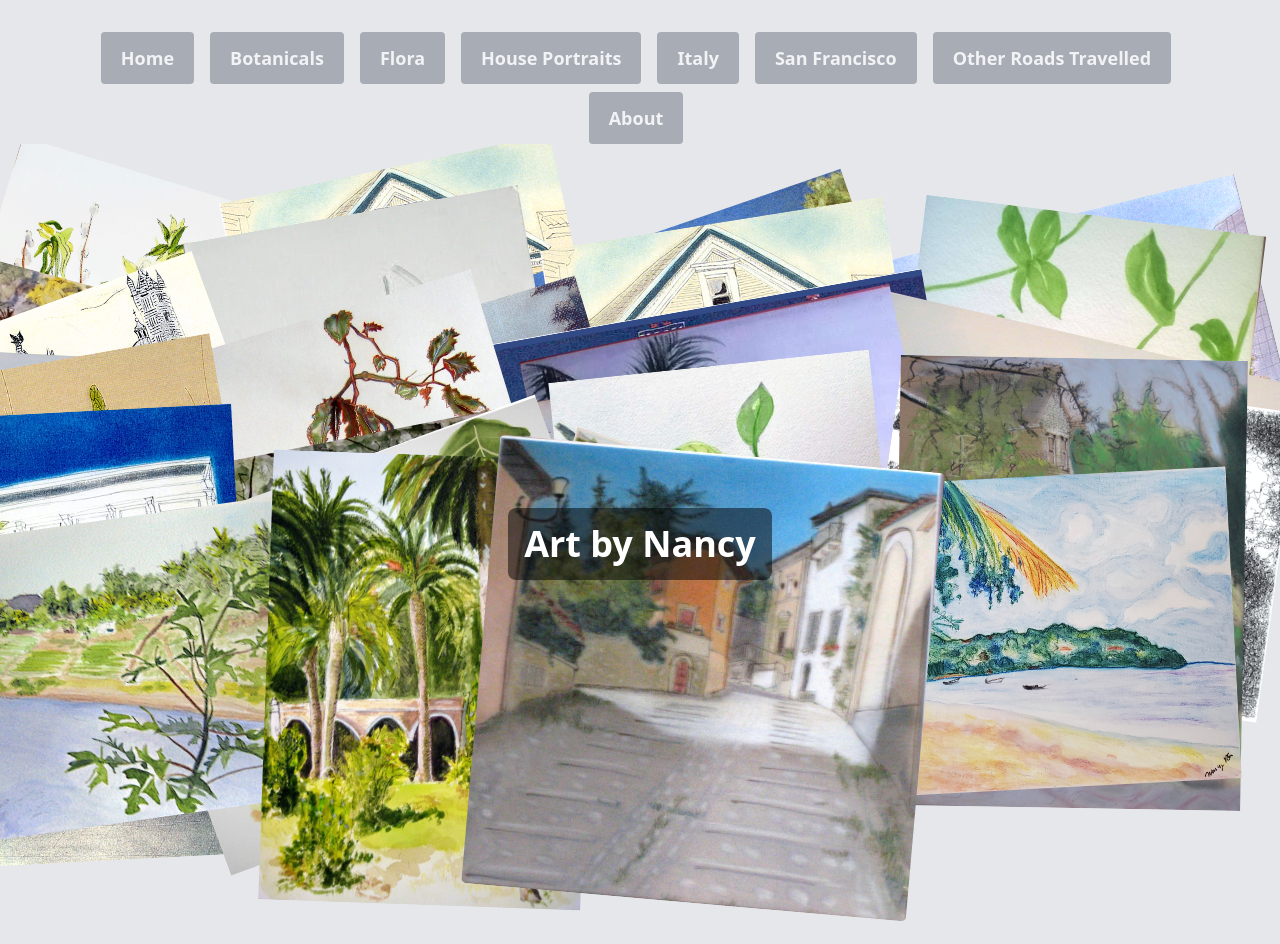
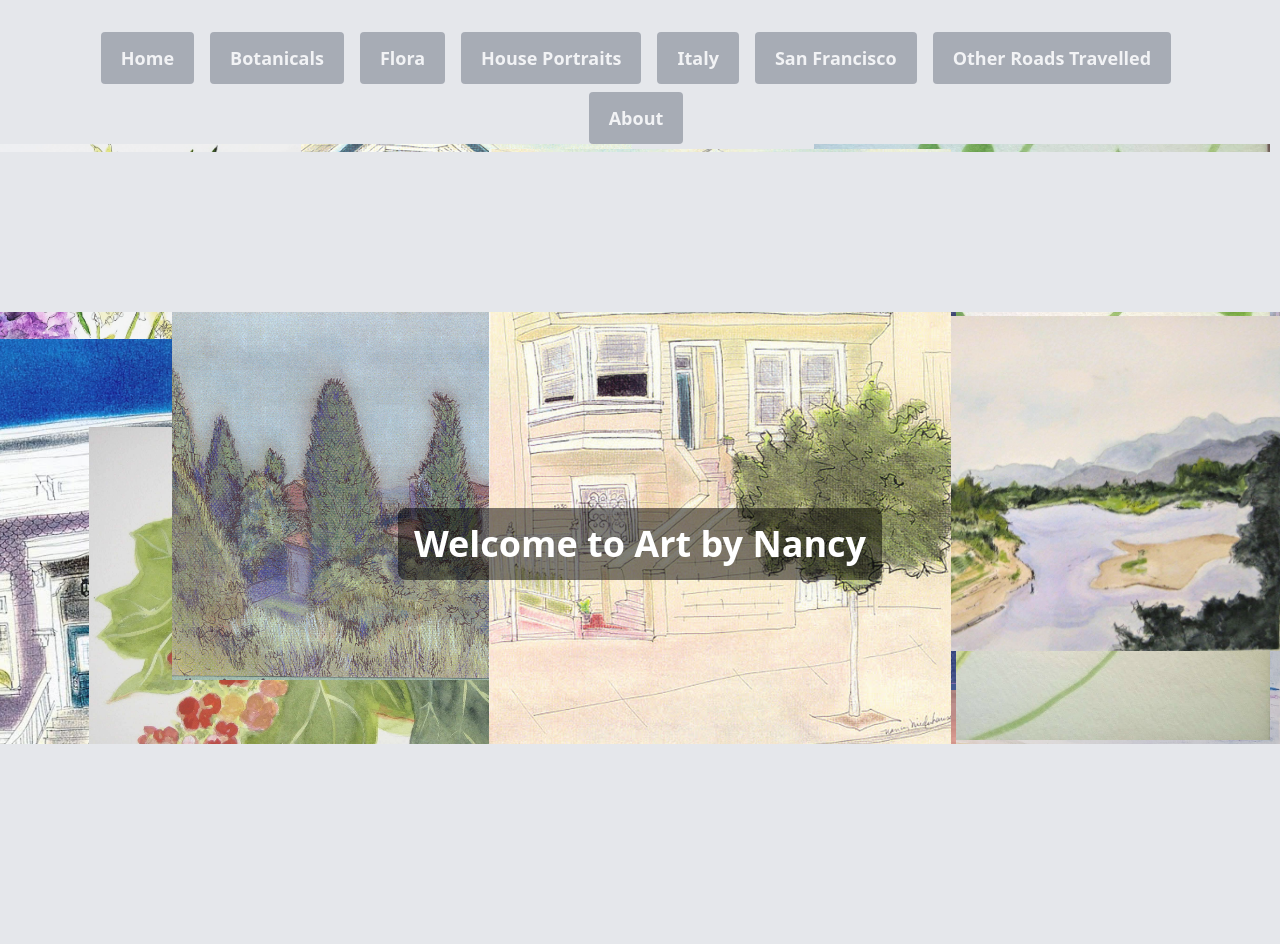
Before and after one commit to ChromaticRanger/artbynancy, a Vue app: page / in a window 1280 px wide. Built offline with nearby package versions, Linux system fonts and the light colour scheme.

Commit message:
Removed random rotation of images, and added a mask above and below the images band to give a straight edge appearance for the image band.

```diff
--- a/src/views/HomeView.vue
+++ b/src/views/HomeView.vue
@@ -29,42 +29,47 @@ Object.values(groupedImages).forEach((images) => {
   selectedImages.push(...getRandomImages(images, 27))
 })
 
-// Function to generate random rotation for images
-const getRandomRotation = () => {
-  const rotation = Math.floor(Math.random() * 41) - 20 // Random rotation between -20 and 20 degrees
-  return `rotate(${rotation}deg)`
-}
-
 // Function to generate random position within a grid cell
 const getRandomPositionInCell = (imageWidth, imageHeight) => {
-  const top = Math.floor(Math.random() * 40) + 10 // Random top position between 10% and 50%
-  const left = Math.floor(Math.random() * 40) + 10 // Random left position between 10% and 50%
+  const top = Math.floor(Math.random() * 50) + 10 // Random top position between 10% and 50%
+  const left = Math.floor(Math.random() * 50) + 10 // Random left position between 10% and 50%
   return {
     top: `calc(${top}% - ${imageHeight / 2}px)`,
     left: `calc(${left}% - ${imageWidth / 2}px)`,
   }
 }
+
+// Function to generate random z-index
+const getRandomZIndex = () => {
+  return Math.floor(Math.random() * 100) // Random z-index between 0 and 99
+}
 </script>
 
 <template>
   <div class="relative w-full h-screen overflow-hidden flex items-center justify-center">
-    <div class="grid-container grid grid-cols-3 gap-2">
+    <div class="grid-container grid grid-cols-3 gap-2 opacity-90">
       <!-- Display images in grid cells with random position within cell -->
       <div v-for="(image, index) in selectedImages" :key="index" class="relative w-full h-full">
         <div
           class="absolute"
-          :style="{ ...getRandomPositionInCell(450, 450), transform: getRandomRotation() }"
+          :style="{ ...getRandomPositionInCell(600, 600), zIndex: getRandomZIndex() }"
         >
-          <ImageComponent :src="image.src" :alt="image.alt" :width="450" :height="450" />
+          <ImageComponent :src="image.src" :alt="image.alt" :width="600" :height="600" />
         </div>
       </div>
     </div>
 
+    <!-- Mask over the top section of the image grid -->
+    <div class="absolute top-2 left-0 w-full h-1/5 bg-gray-200" style="z-index: 100"></div>
+
+    <!-- Mask over the bottom section of the image grid -->
+    <div class="absolute bottom-0 left-0 w-full h-1/4 bg-gray-200" style="z-index: 100"></div>
+
     <!-- Welcome text in the center of the screen -->
-    <div class="absolute inset-0 flex items-center justify-center">
-      <h1 class="text-4xl font-bold text-white bg-black bg-opacity-50 p-4 rounded-lg">
-        Art by Nancy
-      </h1>
+    <div class="absolute inset-0 flex flex-col items-center justify-center" style="z-index: 100">
+      <p class="text-4xl font-bold text-white bg-black bg-opacity-50 p-4 rounded-lg">
+        Welcome to Art by Nancy
+      </p>
     </div>
   </div>
 </template>
```
